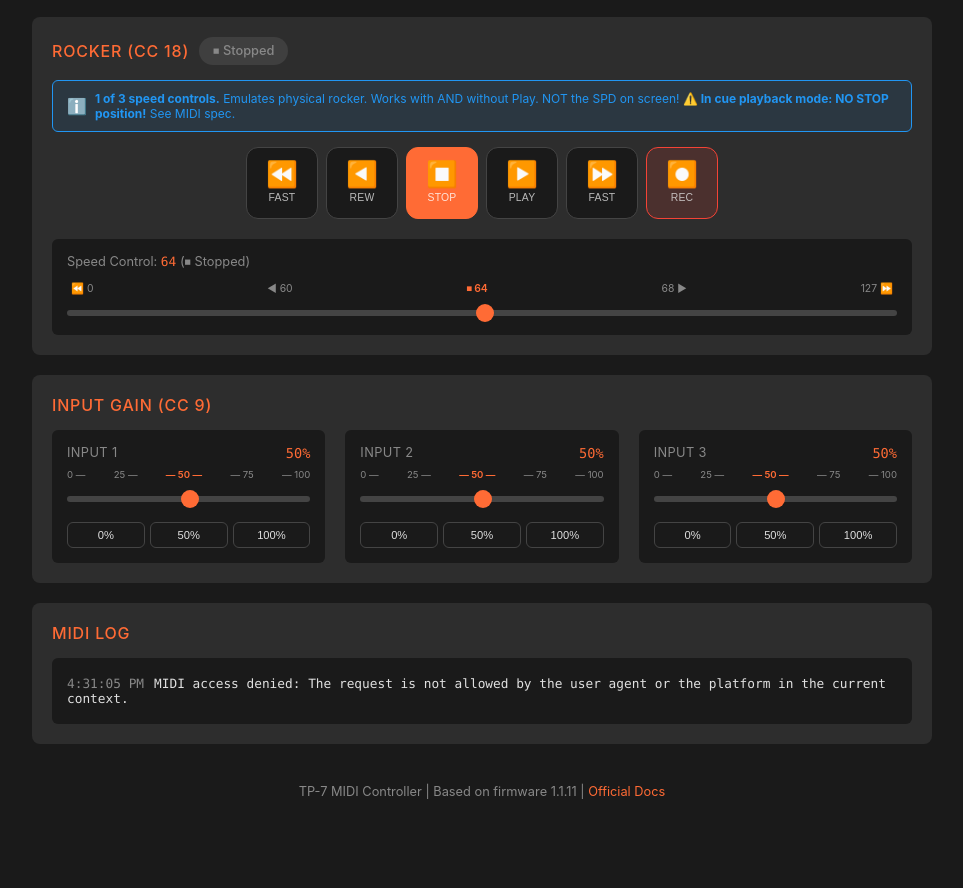
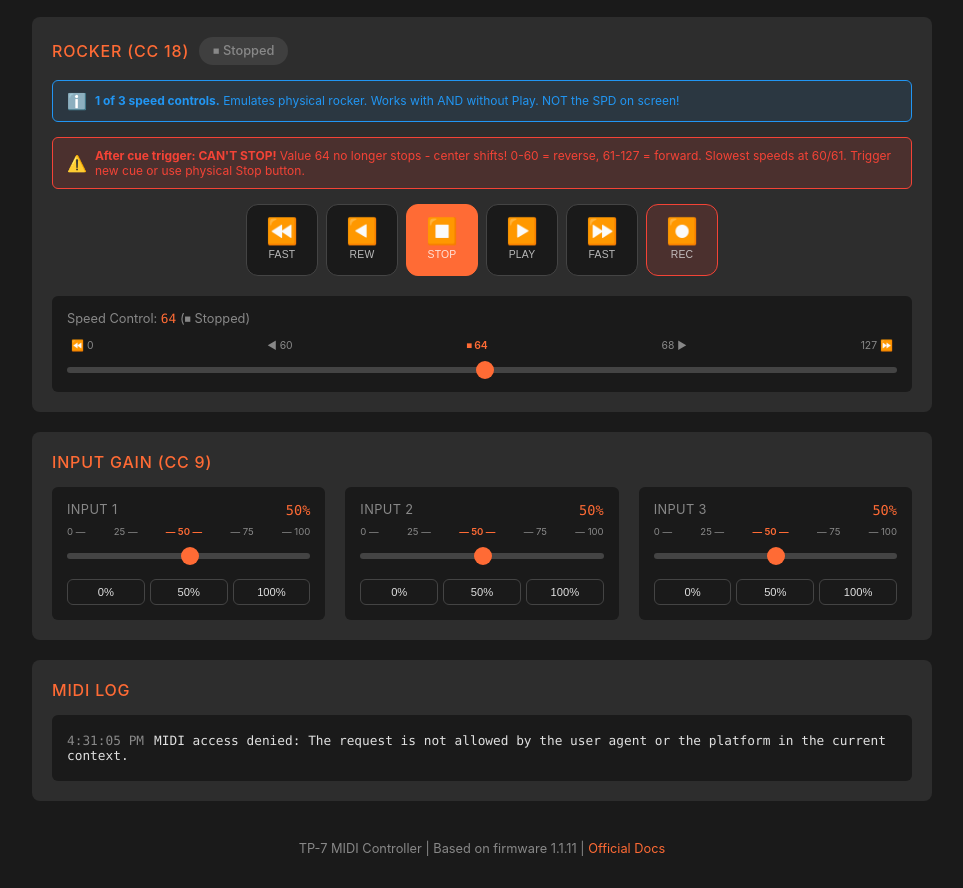
Before and after one commit to lucidyan/tp7-midi, a plain HTML site: page index.html in a window 1280 px wide. Shown: the part 1542-2430 px from the top of the page, without its empty margins (158-1121 px from the left). Before the commit the page ends 2381 px from the top, so only its background shows below. Drawn offline with Linux system fonts and the light colour scheme.

Commit message:
Explain WHY rocker can't stop in cue playback mode
- Value 64 no longer stops - center point shifts!
- 0-60 = reverse, 61-127 = forward
- Slowest speeds at 60/61
- Must trigger new cue or use physical Stop button

```diff
--- a/index.html
+++ b/index.html
@@ -1118,7 +1118,11 @@
                 </h2>
                 <div class="state-warning" style="background: rgba(33, 150, 243, 0.1); border-color: #2196f3; color: #2196f3; margin-bottom: 15px;">
                     <span class="icon">ℹ️</span>
-                    <span><strong>1 of 3 speed controls.</strong> Emulates physical rocker. Works with AND without Play. NOT the SPD on screen! <strong>⚠️ In cue playback mode: NO STOP position!</strong> See MIDI spec.</span>
+                    <span><strong>1 of 3 speed controls.</strong> Emulates physical rocker. Works with AND without Play. NOT the SPD on screen!</span>
+                </div>
+                <div class="state-warning" style="background: rgba(244, 67, 54, 0.15); border-color: var(--danger); color: var(--danger); margin-bottom: 15px;">
+                    <span class="icon">⚠️</span>
+                    <span><strong>After cue trigger: CAN'T STOP!</strong> Value 64 no longer stops - center shifts! 0-60 = reverse, 61-127 = forward. Slowest speeds at 60/61. Trigger new cue or use physical Stop button.</span>
                 </div>
                 <div id="cue-play-warning" class="cue-play-warning">
                     <strong>⚠️ Cue Playback Mode Active</strong>
```
